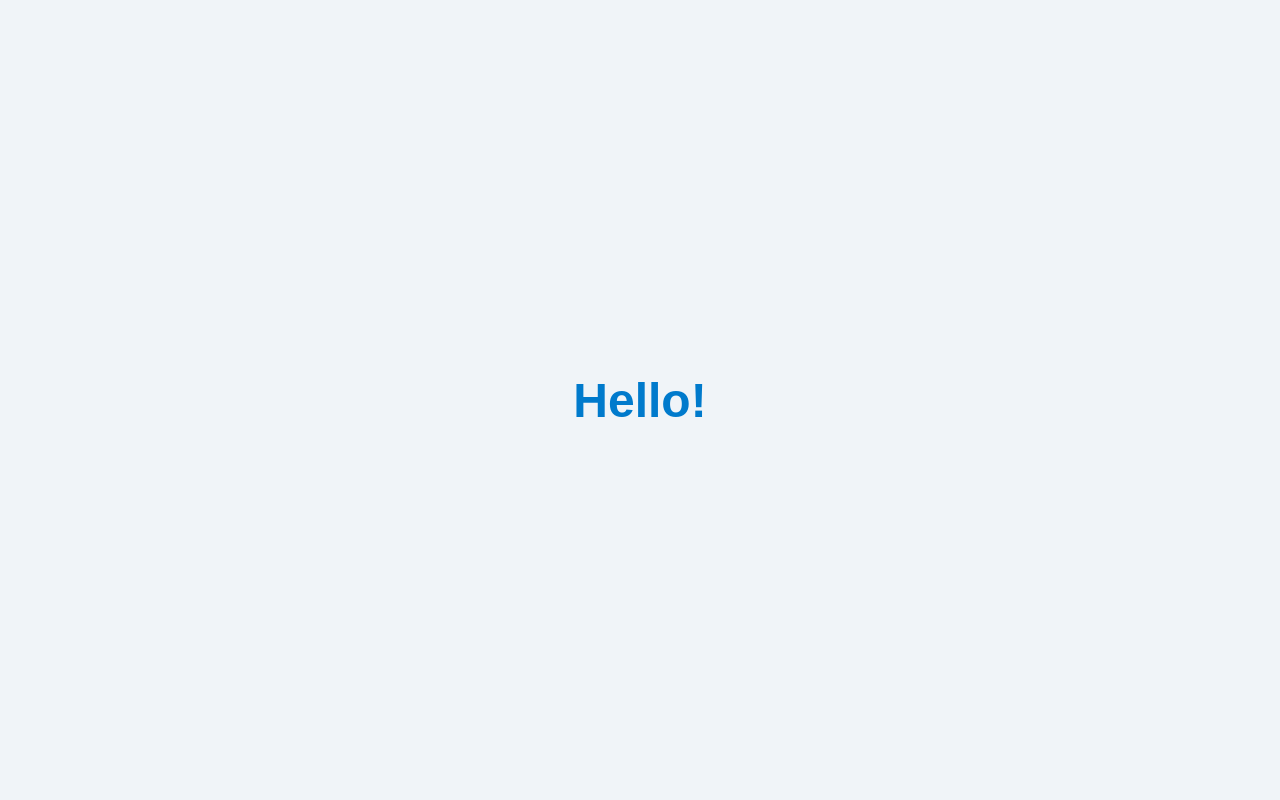
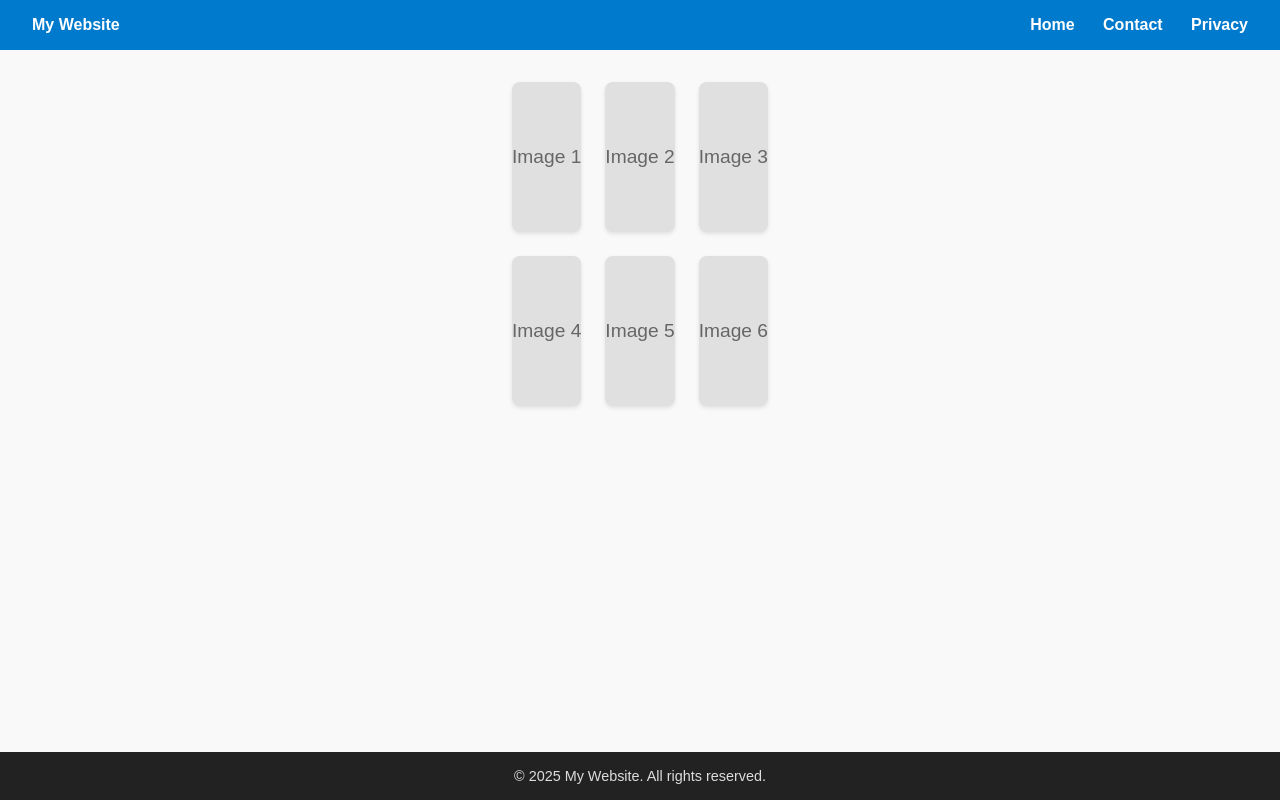
Before and after one commit to mjescobedo/hello-site, a plain HTML site: page index.html in a window 1280 px wide. Drawn offline with Linux system fonts and the light colour scheme.

Commit message:
Update index.html

```diff
--- a/index.html
+++ b/index.html
@@ -3,25 +3,92 @@
 <head>
   <meta charset="UTF-8" />
   <meta name="viewport" content="width=device-width, initial-scale=1" />
-  <title>Hello Page</title>
+  <title>Simple Site</title>
   <style>
+    /* Reset some default styles */
+    * {
+      box-sizing: border-box;
+    }
     body {
       font-family: Arial, sans-serif;
-      background-color: #f0f4f8;
+      margin: 0;
+      background: #f9f9f9;
       color: #333;
+      display: flex;
+      flex-direction: column;
+      min-height: 100vh;
+    }
+    header {
+      background: #007acc;
+      color: white;
+      padding: 1rem 2rem;
+      display: flex;
+      justify-content: space-between;
+      align-items: center;
+    }
+    nav a {
+      color: white;
+      text-decoration: none;
+      margin-left: 1.5rem;
+      font-weight: bold;
+    }
+    nav a:hover {
+      text-decoration: underline;
+    }
+    main {
+      flex-grow: 1;
+      padding: 2rem;
+      max-width: 960px;
+      margin: 0 auto;
+      display: grid;
+      grid-template-columns: repeat(3, 1fr);
+      grid-gap: 1.5rem;
+    }
+    .placeholder-box {
+      background: #e0e0e0;
+      height: 150px;
+      border-radius: 8px;
       display: flex;
       justify-content: center;
       align-items: center;
-      height: 100vh;
-      margin: 0;
+      font-size: 1.2rem;
+      color: #666;
+      box-shadow: 0 2px 4px rgba(0,0,0,0.1);
     }
-    h1 {
-      font-size: 3rem;
-      color: #007acc;
+    footer {
+      background: #222;
+      color: #ddd;
+      text-align: center;
+      padding: 1rem;
+      font-size: 0.9rem;
+    }
+    /* Make two rows of 3 boxes */
+    main {
+      grid-template-rows: repeat(2, 150px);
     }
   </style>
 </head>
 <body>
-  <h1>Hello!</h1>
+  <header>
+    <div><strong>My Website</strong></div>
+    <nav>
+      <a href="#">Home</a>
+      <a href="#">Contact</a>
+      <a href="#">Privacy</a>
+    </nav>
+  </header>
+
+  <main>
+    <div class="placeholder-box">Image 1</div>
+    <div class="placeholder-box">Image 2</div>
+    <div class="placeholder-box">Image 3</div>
+    <div class="placeholder-box">Image 4</div>
+    <div class="placeholder-box">Image 5</div>
+    <div class="placeholder-box">Image 6</div>
+  </main>
+
+  <footer>
+    &copy; 2025 My Website. All rights reserved.
+  </footer>
 </body>
 </html>
```
